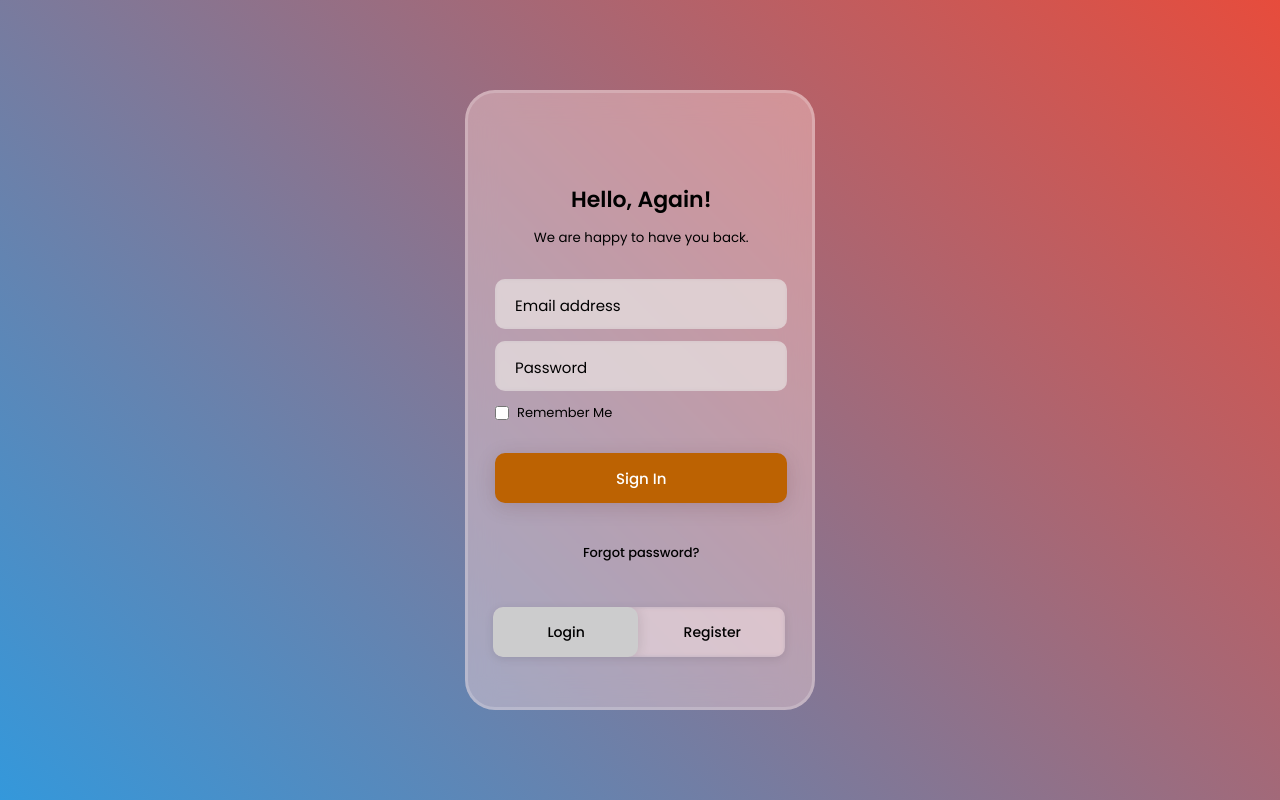
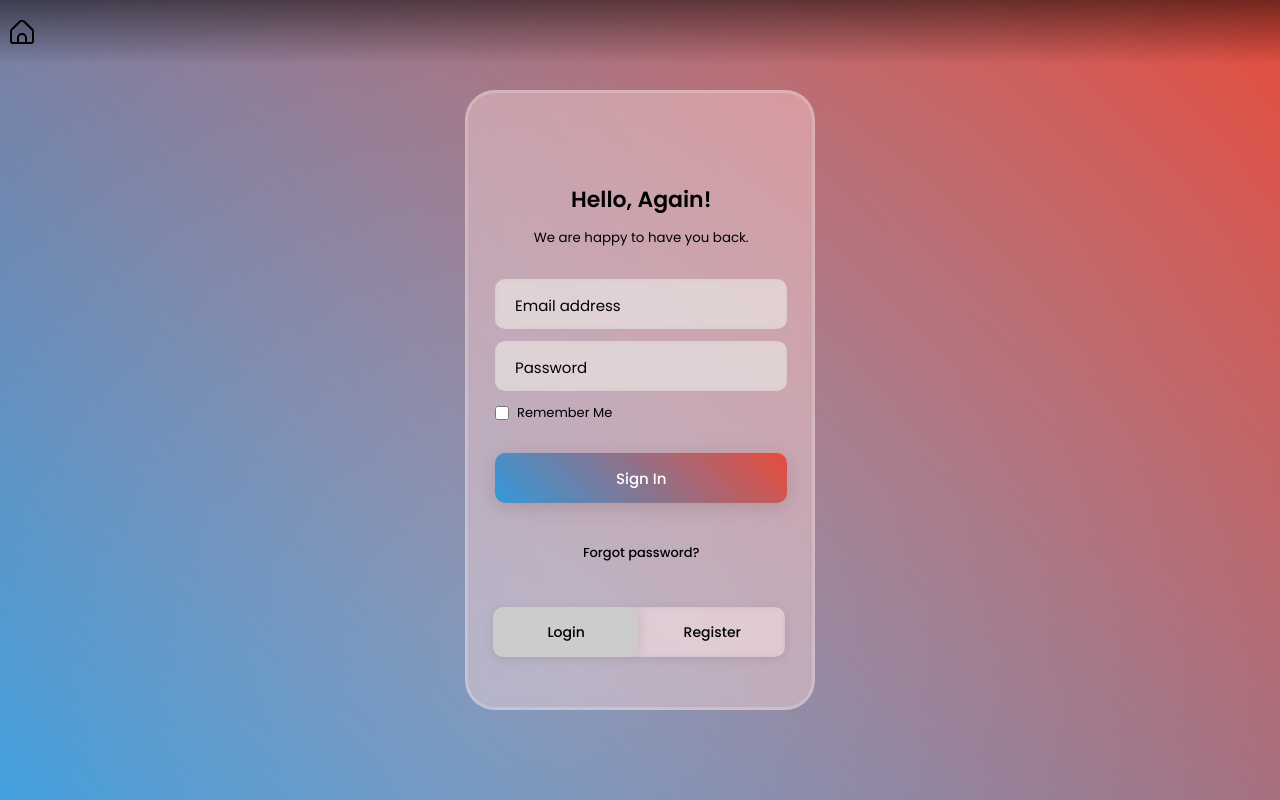
Before and after one commit to sxwxbxr/PersonalPorftolio, a plain HTML site: page src/login.html in a window 1280 px wide. Both pictures are taken after a click on the link "Login". Drawn offline with Linux system fonts and the light colour scheme.

Commit message:
Fixed the Design of the Login Page
Removed unused assets as well as irrelevant functions

```diff
--- a/css/styles_login.css
+++ b/css/styles_login.css
@@ -19,6 +19,60 @@ body {
     justify-content: center;
     min-height: 100vh;
 }
+
+.menu {
+    position: fixed;
+    top: 0;
+    left: 0;
+    width: 100%;
+    background: linear-gradient(rgba(0, 0, 0, 0.5), transparent);
+    display: flex;
+    justify-content: flex-start;
+    align-items: center;
+    padding: 10px 0;
+    z-index: 1000;
+}
+
+.menu ul {
+    list-style-type: none;
+    padding: 0;
+    margin: 0;
+    display: flex;
+}
+
+.menu li {
+    padding: 10px;
+    cursor: pointer;
+    transition: background-color 0.3s;
+    display: flex;
+    align-items: center;
+    justify-content: space-between;
+    width: 100px;
+}
+
+.menu li img {
+    width: 24px;
+    height: 24px;
+    margin-right: 5px;
+    opacity: 1;
+    transition: opacity 0.3s;
+}
+
+.menu li:hover {
+    background-color: transparent;
+    border-radius: 5px;
+}
+
+*{
+    margin:0;
+    padding:0;
+}
+* {
+    margin: 0;
+    padding: 0;
+}
+
+
 .container{
     display: flex;
     justify-content: center;
@@ -111,14 +165,15 @@ body {
     font-weight: 500;
     border: none;
     border-radius: 10px;
-    background: #bc6202;
+    background: linear-gradient(45deg, #3498db, #e74c3c);
     color: #fff;
     box-shadow: 0px 4px 20px rgba(62, 9, 9, 0.144);
     cursor: pointer;
-    transition: .4s;
+    transition: .4s ease-in-out;
 }
+
 .input-submit:hover{
-    background:  #db3e00;
+    background: linear-gradient(45deg, #e74c3c, #3498db);
     box-shadow: 0px 4px 20px rgba(62, 9, 9, 0.32);
 }
 .forgot{
--- a/js/script.js
+++ b/js/script.js
@@ -5,7 +5,7 @@ function scrollToSection(sectionId) {
 }
 
 document.addEventListener("DOMContentLoaded", function () {
-    const welcomeScreen = document.querySelector(".welcome-screen");
+    const welcomeScreen = document.querySelector(".container");
 
     welcomeScreen.addEventListener("mousemove", function (e) {
         const { clientX: x, clientY: y } = e;
@@ -15,3 +15,7 @@ document.addEventListener("DOMContentLoaded", function () {
         welcomeScreen.style.background = `radial-gradient(circle at ${percentX}% ${percentY}%, rgba(255, 255, 255, 0.2), transparent)`;
     });
 });
+
+function goToLogin() {
+    window.location.href = "login.html";
+}
--- a/js/script_login.js
+++ b/js/script_login.js
@@ -1,8 +1,21 @@
+document.addEventListener("DOMContentLoaded", function () {
+    const welcomeScreen = document.querySelector(".container");
+
+    welcomeScreen.addEventListener("mousemove", function (e) {
+        const { clientX: x, clientY: y } = e;
+        const percentX = (x / window.innerWidth) * 100;
+        const percentY = (y / window.innerHeight) * 100;
+
+        welcomeScreen.style.background = `radial-gradient(circle at ${percentX}% ${percentY}%, rgba(255, 255, 255, 0.2), transparent)`;
+    });
+});
+
+
 
 // Functions for Login Page
-const x = document.getElementById('login');
-const y = document.getElementById('register');
-const z = document.getElementById('btn');
+let x = document.getElementById('login');
+let y = document.getElementById('register');
+let z = document.getElementById('btn');
 
 function login(){
     x.style.left = "27px";
@@ -50,3 +63,7 @@ function myRegPassword(){
     }
 
 }
+
+function goToHome() {
+    window.location.href = "index.html";
+}
--- a/src/login.html
+++ b/src/login.html
@@ -11,9 +11,16 @@
     <link href="https://fonts.googleapis.com/css2?family=Titillium+Web:wght@400;600&display=swap" rel="stylesheet">
 
     <title>Login / Registration</title>
-    <script src="../js/script_login.js"></script>
 </head>
 <body>
+
+<div id="menu" class="menu">
+    <ul>
+        <li onclick="goToHome()">
+            <img src="../assets/home.svg" alt="Home Icon">
+    </ul>
+</div>
+
 <div class="container">
     <div class="box">
         <div class="box-login" id="login">
@@ -95,5 +102,6 @@
     </div>
 
 </div>
+<script src="../js/script_login.js"></script>
 </body>
 </html>
```
Also changed, not shown: src/index.html (+7 -1 lines), assets/background_earth.jpg (deleted), assets/burger_menu.svg (deleted), assets/favicon.ico (deleted), assets/login.svg (added).
